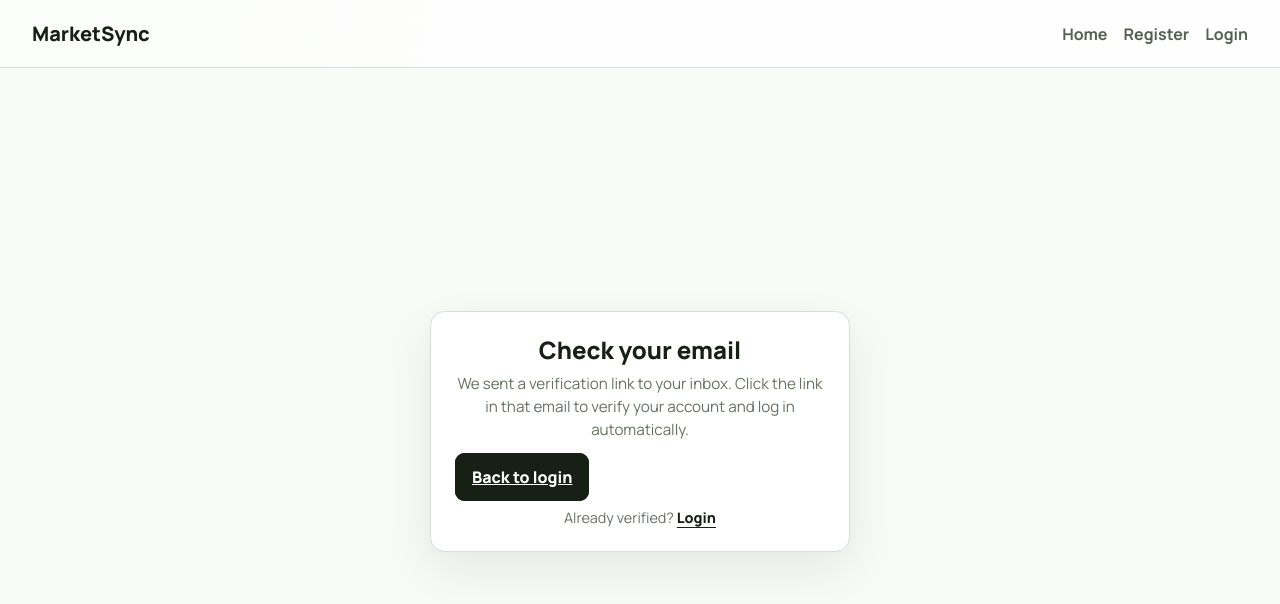
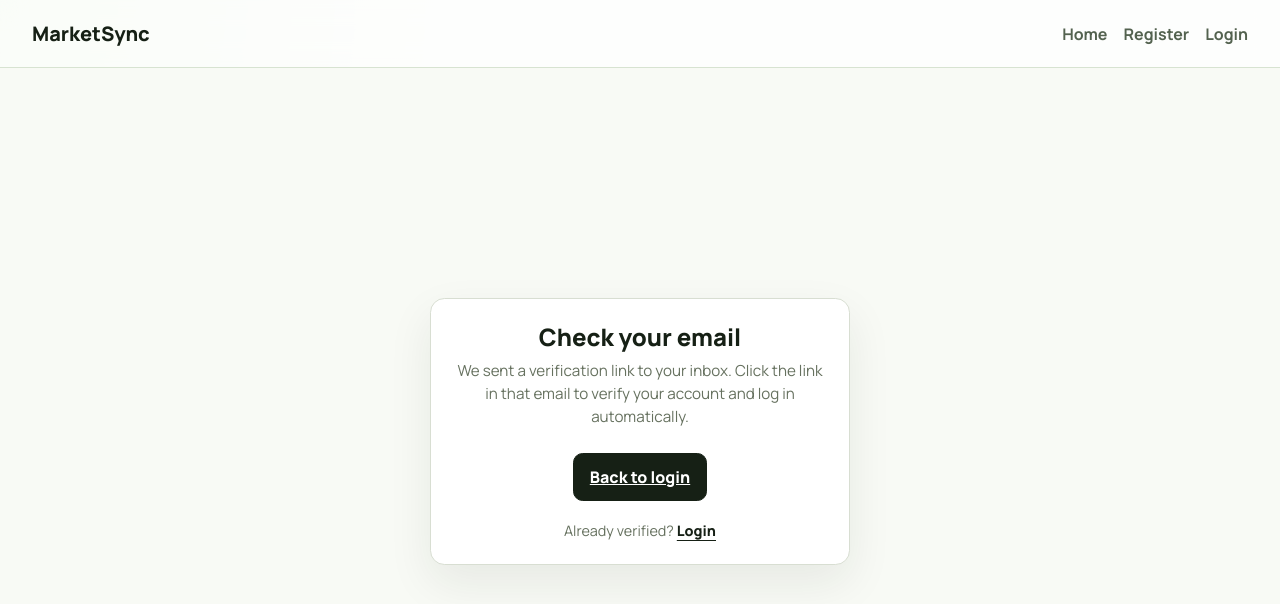
Before and after one commit to jimamuto/marketsync, a Next.js app: page /check-email in a window 1280 px wide. Shown: the top 604 px of the page. Built offline with nearby package versions, Linux system fonts and the light colour scheme; no server answers.

Commit message:
css:change class of button

```diff
--- a/src/app/check-email/page.tsx
+++ b/src/app/check-email/page.tsx
@@ -29,7 +29,7 @@ export default async function CheckEmailPage({ searchParams }: CheckEmailPagePro
           )}
         </div>
 
-        <Link href="/login" className="login-primary-button">
+        <Link href="/login" className="login-primary-button check-email-login-button">
           Back to login
         </Link>
 
--- a/src/app/globals.css
+++ b/src/app/globals.css
@@ -802,6 +802,14 @@ h1 {
   border-color: #2f7d32;
 }
 
+.check-email-login-button {
+  display: flex;
+  width: fit-content;
+  margin: 0 auto;
+  align-items: center;
+  justify-content: center;
+}
+
 .login-secondary-button {
   border: 1px solid #d8ded2;
   background: #ffffff;
```
